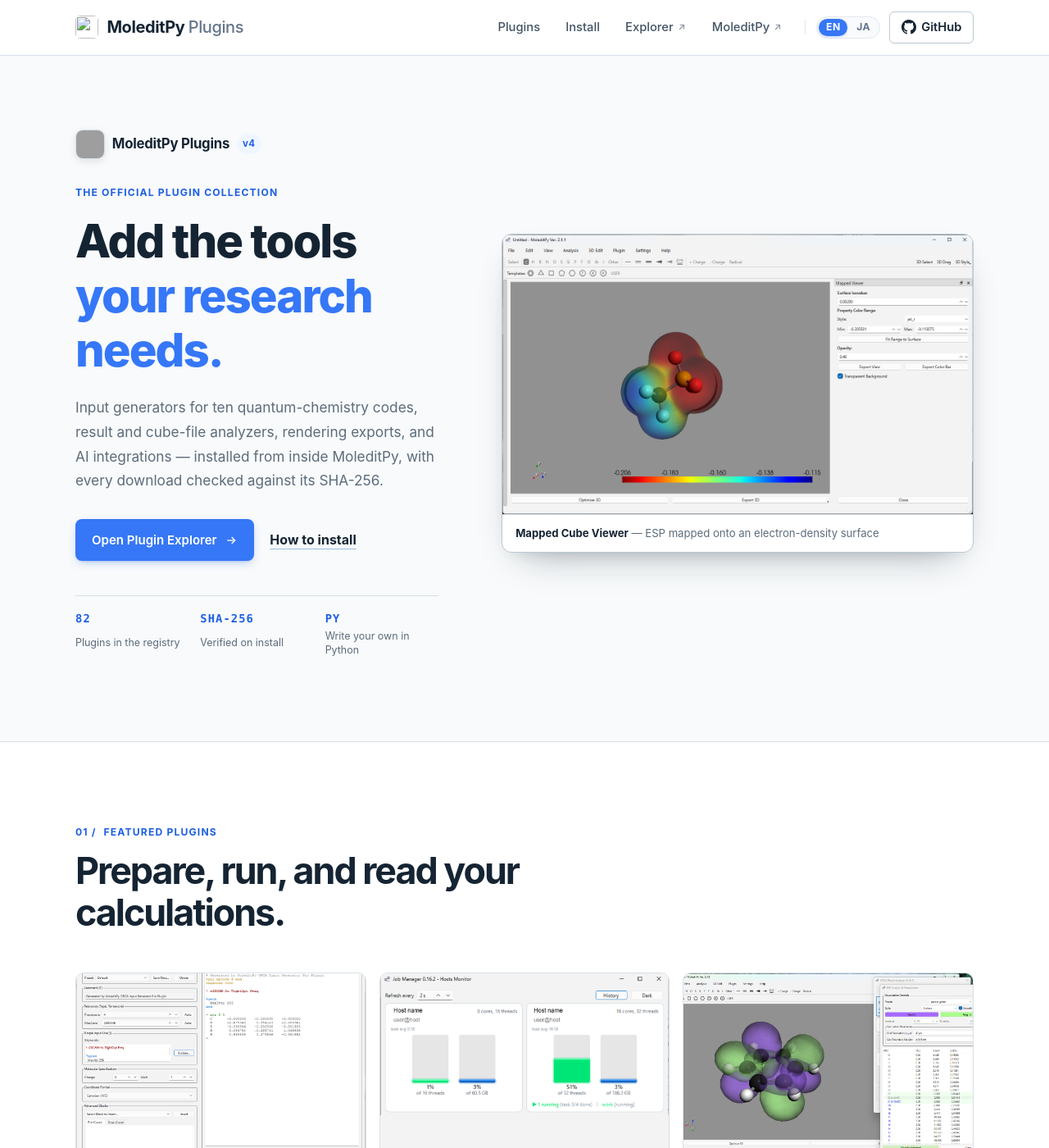
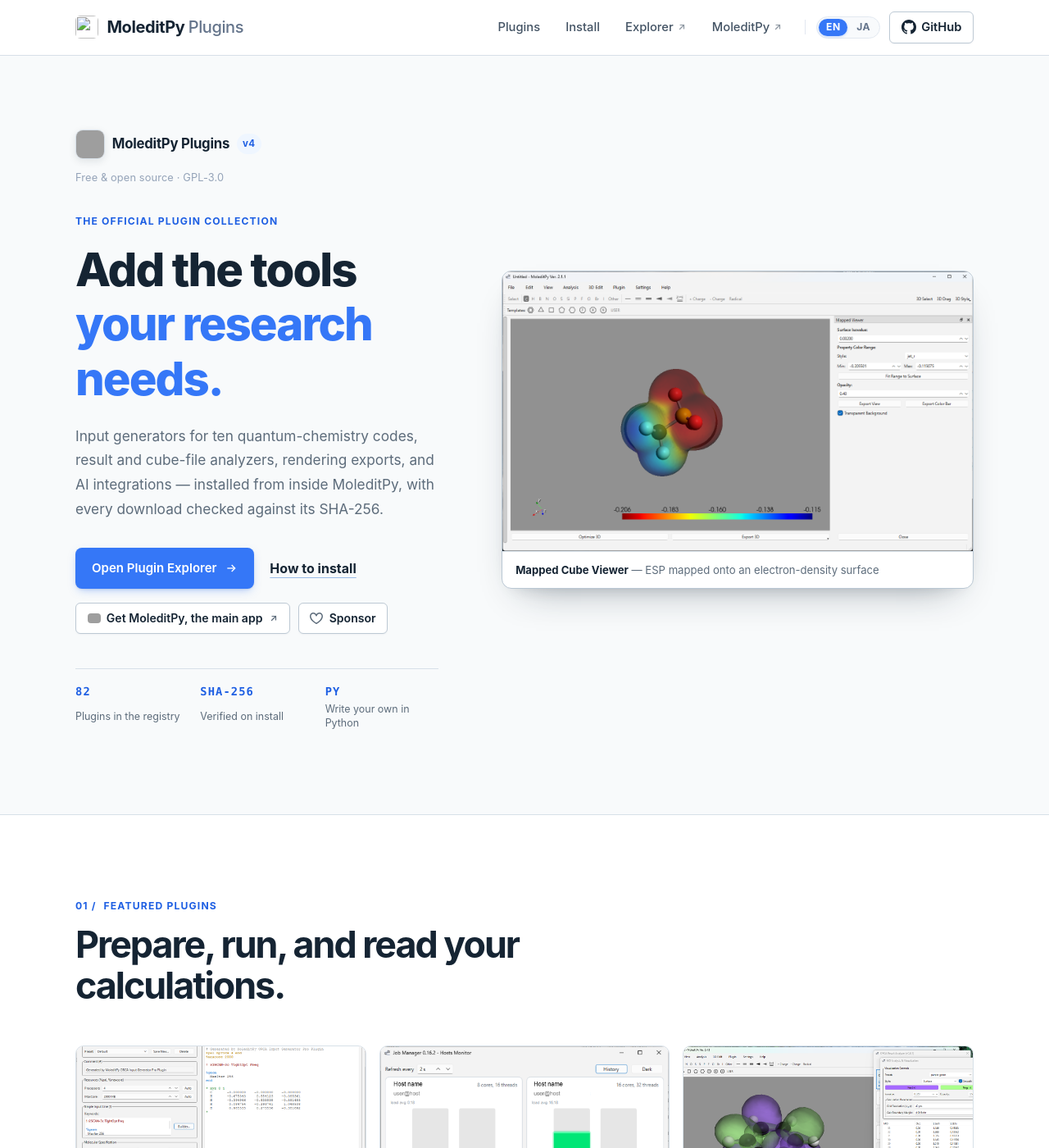
Before and after one commit to HiroYokoyama/moleditpy-plugins, a Jekyll site: the page index.html, which Jekyll copies as it is, in a window 1280 px wide and 1400 px high. Shown: the whole window at 82% size. Built offline with Jekyll 4.4.1, drawn with Linux system fonts in a browser that asks for light colours.

Commit message:
Add licence line, main-app link and Sponsor button to the homepage
- Faint "Free & open source · GPL-3.0" line under the product name.
- "Get MoleditPy, the main app" and "Sponsor" buttons under the hero
  actions, styled like the main site's support buttons.
- Sponsor link in the footer.

Co-Authored-By: Claude Opus 5.5 <noreply@anthropic.com>

```diff
--- a/assets/css/style.css
+++ b/assets/css/style.css
@@ -296,6 +296,13 @@ body[data-lang="ja"] h2 {
   letter-spacing: 0.03em;
 }
 
+.home-license {
+  margin: -1.3rem 0 2.1rem;
+  color: #94a3b8;
+  font-size: 0.8rem;
+  letter-spacing: 0.01em;
+}
+
 .home-eyebrow,
 .home-kicker {
   display: flex;
@@ -384,6 +391,50 @@ body[data-lang="ja"] h2 {
 .home-text-link:hover {
   color: var(--home-blue-dark);
   text-decoration-color: currentColor;
+}
+
+.home-support {
+  display: flex;
+  flex-wrap: wrap;
+  gap: 0.6rem;
+  margin-top: 1rem;
+}
+
+.support-btn {
+  display: inline-flex;
+  align-items: center;
+  gap: 0.45rem;
+  padding: 0.4rem 0.85rem;
+  border: 1px solid #bdc9d4;
+  border-radius: var(--radius-sm);
+  background: #ffffff;
+  box-shadow: var(--shadow-xs);
+  color: var(--home-ink);
+  font-size: 0.88rem;
+  font-weight: 600;
+  text-decoration: none;
+  transition: all 0.2s cubic-bezier(0.16, 1, 0.3, 1);
+}
+
+.support-btn img {
+  border-radius: 4px;
+}
+
+.support-btn svg {
+  color: var(--home-slate);
+  transition: color 0.2s ease;
+}
+
+.support-btn:hover {
+  border-color: var(--home-blue);
+  background: var(--home-blue-soft);
+  color: var(--home-blue);
+  text-decoration: none;
+  transform: translateY(-1px);
+}
+
+.support-btn:hover svg {
+  color: currentColor;
 }
 
 .home-proof-list {
--- a/index.html
+++ b/index.html
@@ -40,12 +40,24 @@
       <div class="wrapper home-hero-layout">
         <div class="home-hero-copy">
           <p class="home-product"><img src="https://hiroyokoyama.github.io/python_molecular_editor/img/icon.png" alt="" width="36" height="36"> MoleditPy Plugins <span>v4</span></p>
+          <p class="home-license">Free &amp; open source &middot; GPL-3.0</p>
           <p class="home-eyebrow"><span class="lang-en">The official plugin collection</span><span class="lang-ja">MoleditPy 公式プラグインコレクション</span></p>
           <h1 id="hero-title"><span class="lang-en">Add the tools <em>your research needs.</em></span><span class="lang-ja">必要なツールを、<br><em>必要なだけ。</em></span></h1>
           <p class="hero-description"><span class="lang-en">Input generators for ten quantum-chemistry codes, result and cube-file analyzers, rendering exports, and AI integrations — installed from inside MoleditPy, with every download checked against its SHA-256.</span><span class="lang-ja">10種類の量子化学計算コードに対応した入力ファイル生成、計算結果やCubeファイルの解析、レンダリング出力、AI連携まで。MoleditPyの中から直接インストールでき、ダウンロードはすべてSHA-256で検証されます。</span></p>
           <div class="hero-actions">
             <a class="btn btn-primary" href="explorer/"><span class="lang-en">Open Plugin Explorer</span><span class="lang-ja">Plugin Explorerを開く</span><svg width="16" height="16" viewBox="0 0 24 24" fill="none" stroke="currentColor" stroke-width="2" aria-hidden="true"><path d="M5 12h14"/><path d="m13 6 6 6-6 6"/></svg></a>
             <a class="home-text-link" href="#install"><span class="lang-en">How to install</span><span class="lang-ja">インストール方法</span></a>
+          </div>
+          <div class="home-support">
+            <a class="support-btn" href="https://hiroyokoyama.github.io/python_molecular_editor/">
+              <img src="https://hiroyokoyama.github.io/python_molecular_editor/img/icon.png" alt="" width="16" height="16">
+              <span class="lang-en">Get MoleditPy, the main app</span><span class="lang-ja">MoleditPy 本体はこちら</span>
+              <svg width="12" height="12" viewBox="0 0 24 24" fill="none" stroke="currentColor" stroke-width="2.4" stroke-linecap="round" stroke-linejoin="round" aria-hidden="true"><path d="M7 17 17 7"/><path d="M8 7h9v9"/></svg>
+            </a>
+            <a class="support-btn" href="https://github.com/sponsors/HiroYokoyama" target="_blank" rel="noopener">
+              <svg width="16" height="16" viewBox="0 0 16 16" fill="currentColor" aria-hidden="true"><path d="m8 14.25.345.666a.75.75 0 0 1-.69 0l-.008-.004-.018-.01a7.152 7.152 0 0 1-.31-.17 22.055 22.055 0 0 1-3.434-2.414C2.045 10.731 0 8.35 0 5.5 0 2.836 2.086 1 4.25 1 5.797 1 7.153 1.802 8 3.02 8.847 1.802 10.203 1 11.75 1 13.914 1 16 2.836 16 5.5c0 2.85-2.045 5.231-3.885 6.818a22.066 22.066 0 0 1-3.744 2.584l-.018.01-.006.003h-.002ZM4.25 2.5c-1.336 0-2.75 1.164-2.75 3 0 2.15 1.58 4.144 3.365 5.682A20.58 20.58 0 0 0 8 13.393a20.58 20.58 0 0 0 3.135-2.211C12.92 9.644 14.5 7.65 14.5 5.5c0-1.836-1.414-3-2.75-3-1.373 0-2.609.986-3.029 2.456a.749.749 0 0 1-1.442 0C6.859 3.486 5.623 2.5 4.25 2.5Z"/></svg>
+              <span class="lang-en">Sponsor</span><span class="lang-ja">スポンサーになる</span>
+            </a>
           </div>
           <ul class="home-proof-list" aria-label="MoleditPy Plugins highlights">
             <li><strong data-plugin-count>80+</strong><span class="lang-en">Plugins in the registry</span><span class="lang-ja">登録プラグイン</span></li>
@@ -207,6 +219,7 @@ PLUGIN_VERSION = <span class="code-string">"2026.10.06"</span>
         <a href="https://hiroyokoyama.github.io/python_molecular_editor/">MoleditPy</a>
         <a href="https://github.com/HiroYokoyama/moleditpy-plugin-template" target="_blank" rel="noopener"><span class="lang-en">Plugin template</span><span class="lang-ja">プラグインテンプレート</span></a>
         <a href="https://github.com/HiroYokoyama/moleditpy-plugins" target="_blank" rel="noopener">GitHub</a>
+        <a href="https://github.com/sponsors/HiroYokoyama" target="_blank" rel="noopener">Sponsor</a>
         <a href="https://doi.org/10.5281/zenodo.18140902" target="_blank" rel="noopener">Zenodo DOI</a>
       </div>
       <p>Licensed under <a href="https://www.gnu.org/licenses/gpl-3.0" target="_blank" rel="noopener">GPL-v3</a></p>
```
